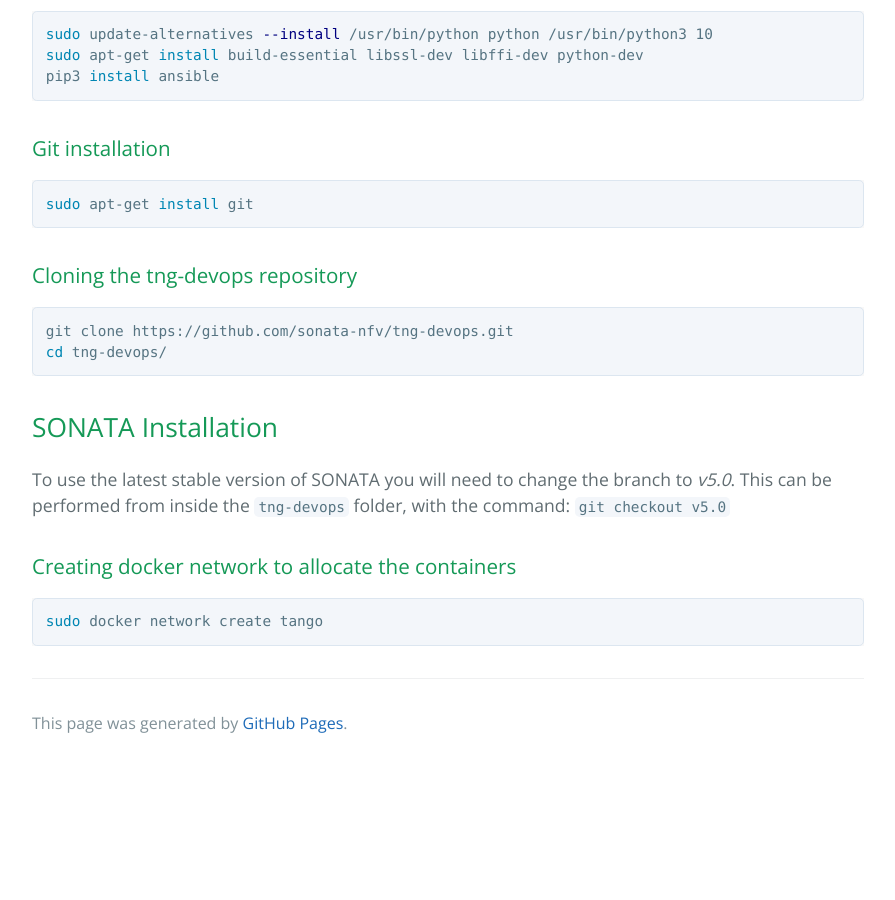
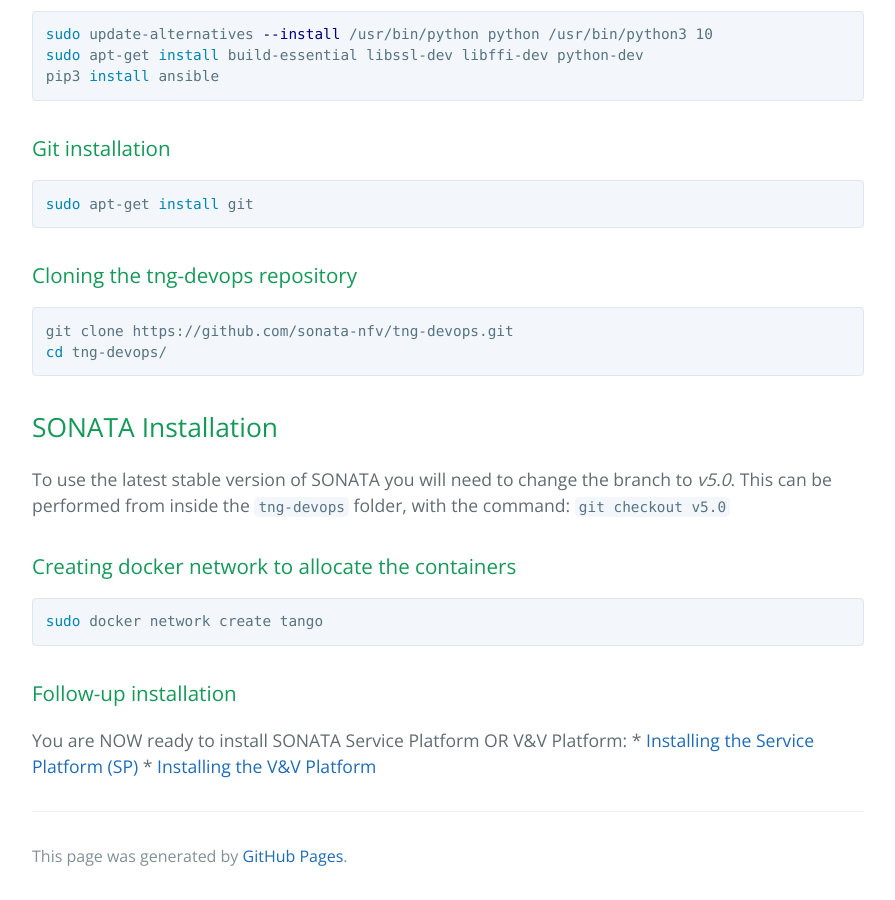
Before and after one commit to sonata-nfv/sonata-nfv.github.io, a Jekyll site: the page built from common-installation.md, in a window 1280 px wide and 900 px high, scrolled down 2158 px. Shown: the whole window, without its empty margins (192-1087 px from the left). Built offline with Jekyll 4.4.1, drawn with Linux system fonts in a browser that asks for light colours; our own code applies the rules of GitHub Pages for plain Markdown files; before the commit the page ends 2925 px from its top, so only the background shows below that.

Commit message:
Update common-installation.md

````diff
--- a/common-installation.md
+++ b/common-installation.md
@@ -106,3 +106,7 @@ To use the latest stable version of SONATA you will need to change the branch to
 ```bash
 sudo docker network create tango
 ```
+### Follow-up installation
+You are NOW ready to install SONATA Service Platform OR V&V Platform:
+    * [Installing the Service Platform (SP)](/sp-installation)
+    * [Installing the V&V Platform](/vnv-installation)
````
